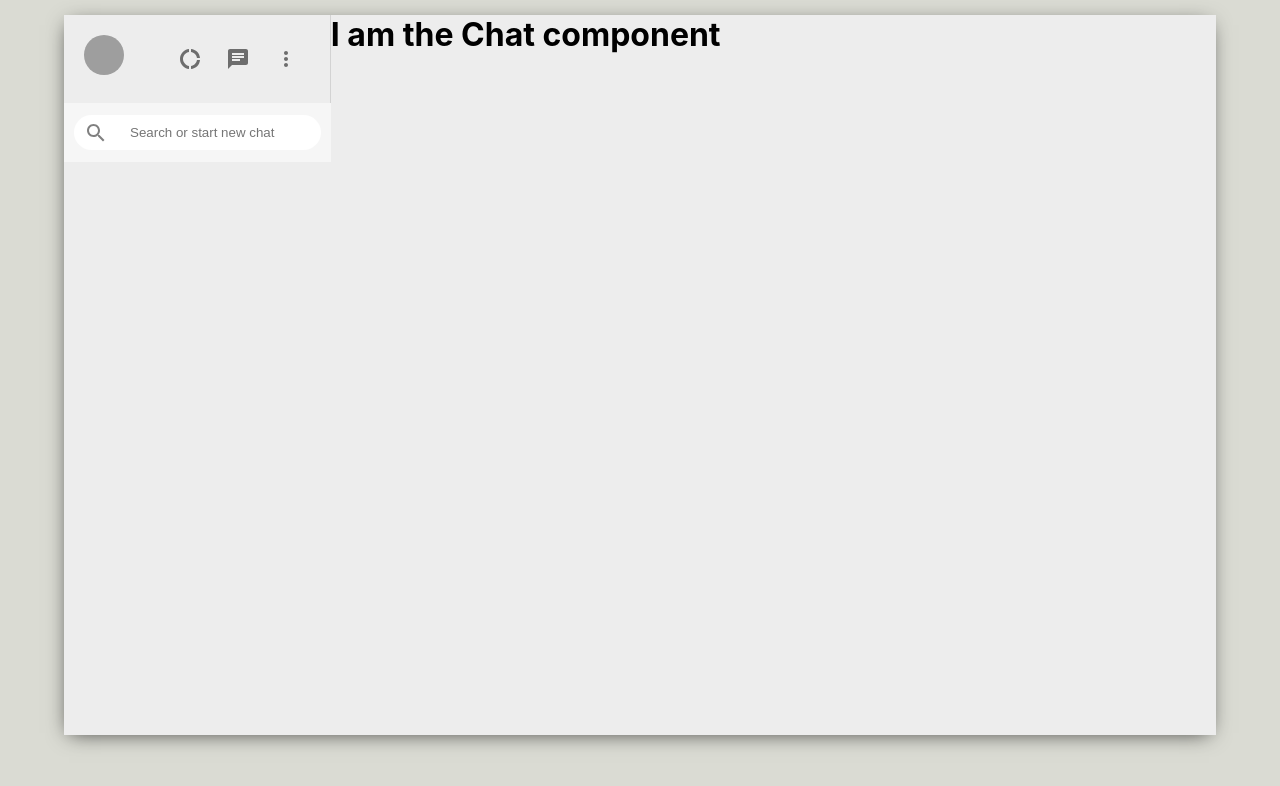
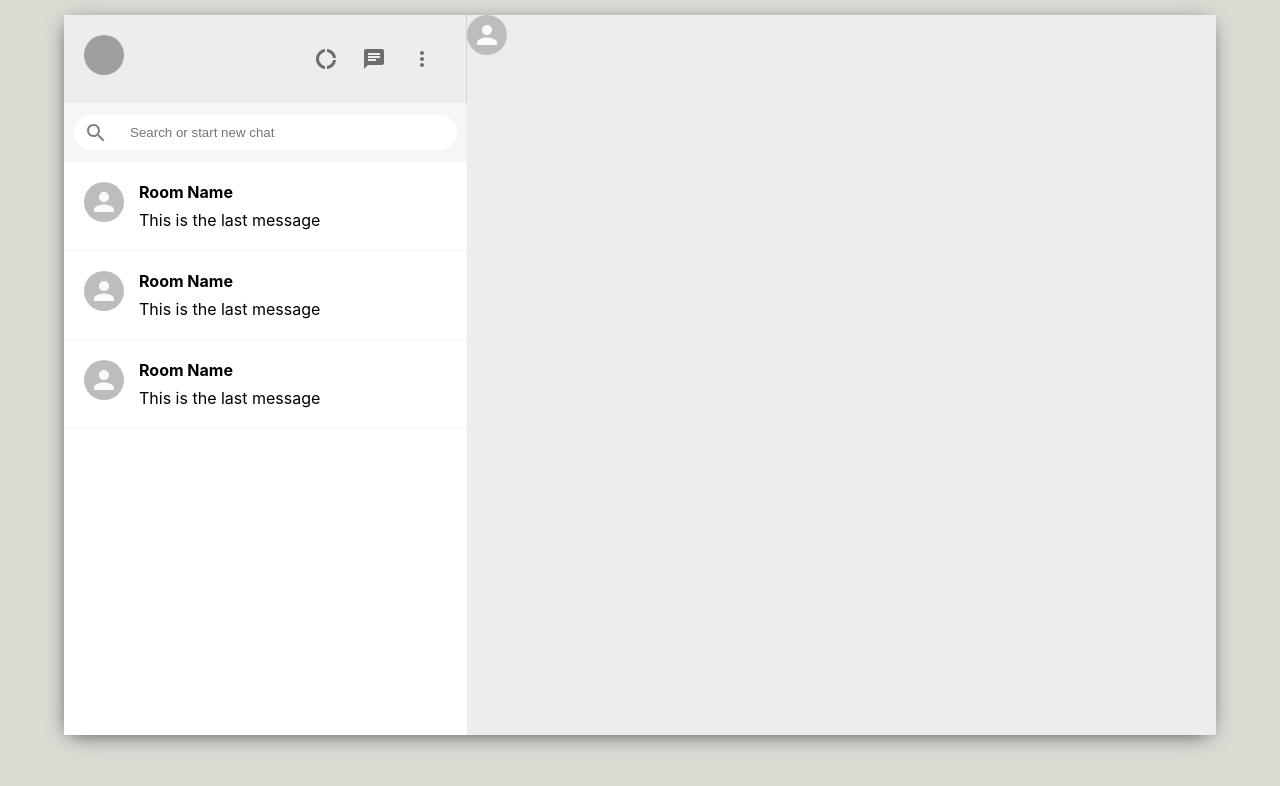
Before and after one commit to mauroleos/WhatsApp-clone, a React (Create React App) app in the folder whatsapp-mern/: page / in a window 1280 px wide. Shown: the top 786 px of the page. Built offline with nearby package versions, Linux system fonts and the light colour scheme; grey boxes are pictures that could not be loaded.

Commit message:
Worked on Chat css

```diff
--- a/whatsapp-mern/src/Chat.js
+++ b/whatsapp-mern/src/Chat.js
@@ -1,10 +1,13 @@
+import { Avatar } from "@material-ui/core";
 import React from "react";
 import "./Chat.css"
 
 function Chat() {
     return(
-        <div className="Chat">
-            <h1>I am the Chat component</h1>
+        <div className="chat">
+            <div className="chat__header">
+                <Avatar />
+            </div>
         </div>
     )
 }
--- a/whatsapp-mern/src/Sidebar.css
+++ b/whatsapp-mern/src/Sidebar.css
@@ -51,3 +51,9 @@
   outline-width: 0;
   margin-left: 10px;
 }
+
+.sidebar__chats {
+  flex: 1;
+  background-color: white;
+  overflow: scroll;
+}
--- a/whatsapp-mern/src/Sidebar.js
+++ b/whatsapp-mern/src/Sidebar.js
@@ -5,6 +5,7 @@ import { Avatar, IconButton } from "@material-ui/core"
 import ChatIcon from '@material-ui/icons/Chat';
 import MoreVertIcon from '@material-ui/icons/MoreVert';
 import SearchIcon from '@material-ui/icons/Search';
+import SidebarChat from "./SidebarChat";
 
 function Sidebar() {
     return (
@@ -23,6 +24,7 @@ function Sidebar() {
                     </IconButton>
                 </div>
             </div>
+
             <div className="sidebar__search">
                 <div className="sidebar__searchContainer">
                     <SearchIcon />
@@ -32,6 +34,12 @@ function Sidebar() {
                     />
                 </div>
             </div>
+
+            <div className="sidebar__chats">
+                <SidebarChat />
+                <SidebarChat />
+                <SidebarChat />
+            </div>
         </div>
     );
 }
--- /dev/null
+++ b/whatsapp-mern/src/SidebarChat.css
@@ -0,0 +1,19 @@
+.sidebarChat {
+  display: flex;
+  padding: 20px;
+  cursor: pointer;
+  border-bottom: 1px solid #f6f6f6;
+}
+
+.sidebarChat:hover {
+  background-color: #ebebeb;
+}
+
+.sidebarChat__info > h2 {
+  font-size: 16px;
+  margin-bottom: 8px;
+}
+
+.sidebarChat__info {
+  margin-left: 15px;
+}
--- /dev/null
+++ b/whatsapp-mern/src/SidebarChat.js
@@ -0,0 +1,15 @@
+import { Avatar } from "@material-ui/core";
+import React from "react";
+import "./SidebarChat.css";
+
+function SidebarChat() {
+    return <div className="sidebarChat">
+            <Avatar />
+            <div className="sidebarChat__info">
+                <h2>Room Name</h2>
+                <p>This is the last message</p>
+            </div>
+        </div>
+}
+
+export default SidebarChat;
```
